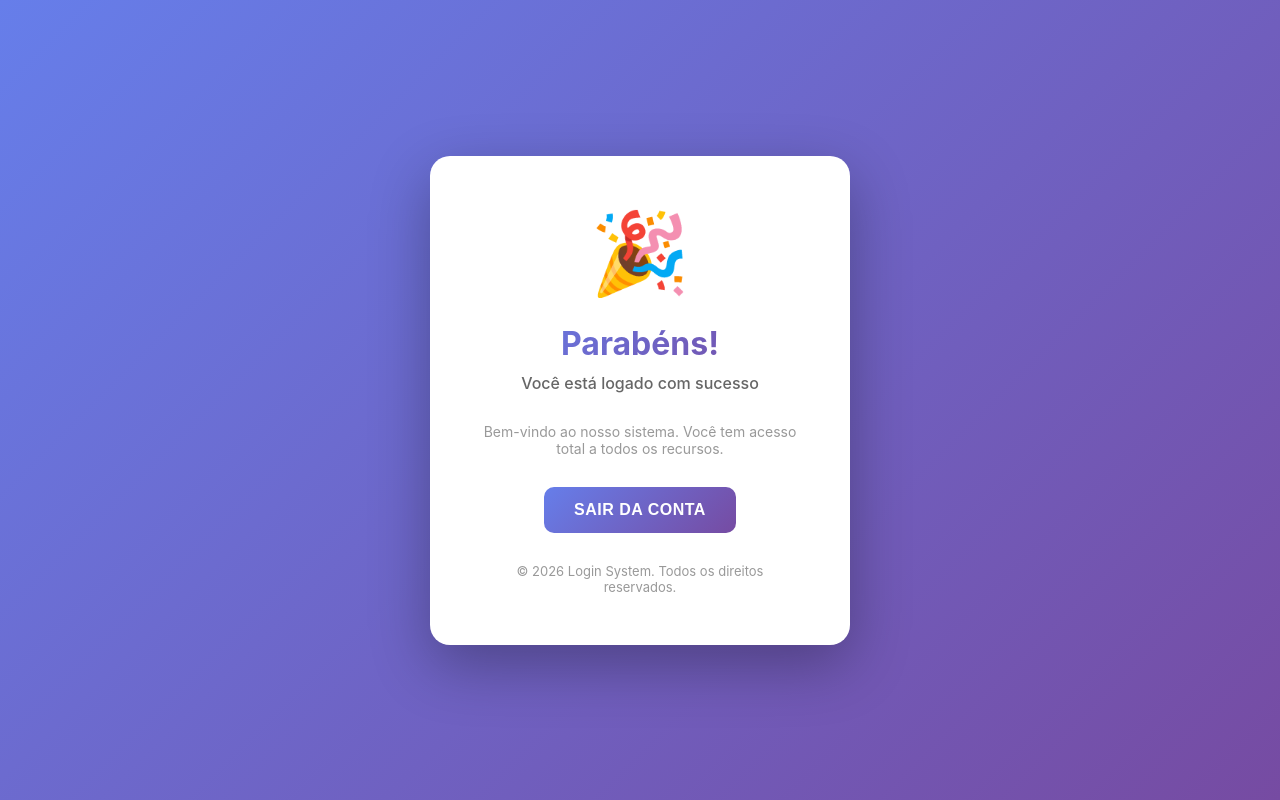
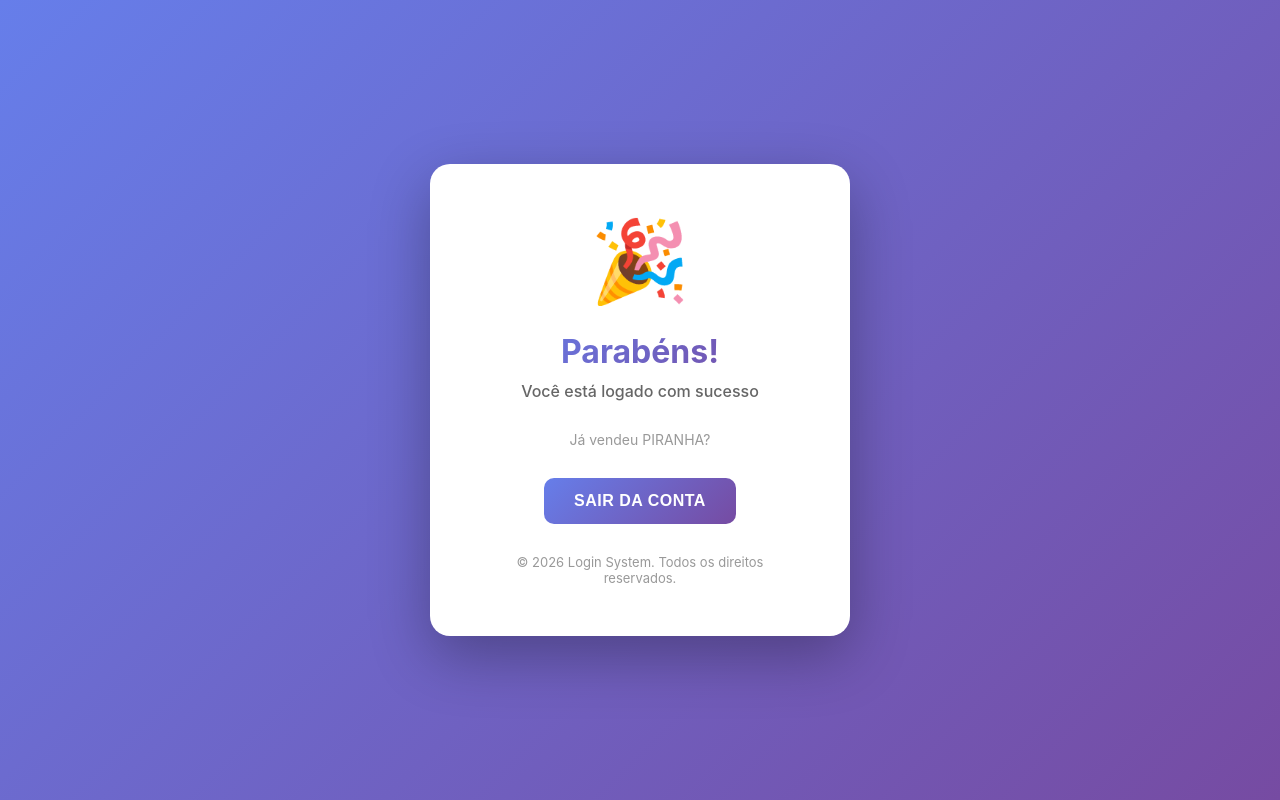
Before and after one commit to marcondescastro18/loginui, a React (Vite) app: page /success in a window 1280 px wide. Built offline with nearby package versions, Linux system fonts and the light colour scheme; no server answers.

Commit message:
update: Atualizar página Success.tsx

```diff
--- a/src/pages/Success.tsx
+++ b/src/pages/Success.tsx
@@ -19,7 +19,7 @@ export default function Success() {
           <p className="success-subtitle">Você está logado com sucesso</p>
         </div>
 
-        <p className="success-message">Bem-vindo ao nosso sistema. Você tem acesso total a todos os recursos.</p>
+        <p className="success-message">Já vendeu PIRANHA?</p>
 
         <button onClick={handleLogout} className="success-button">
           Sair da Conta
```
